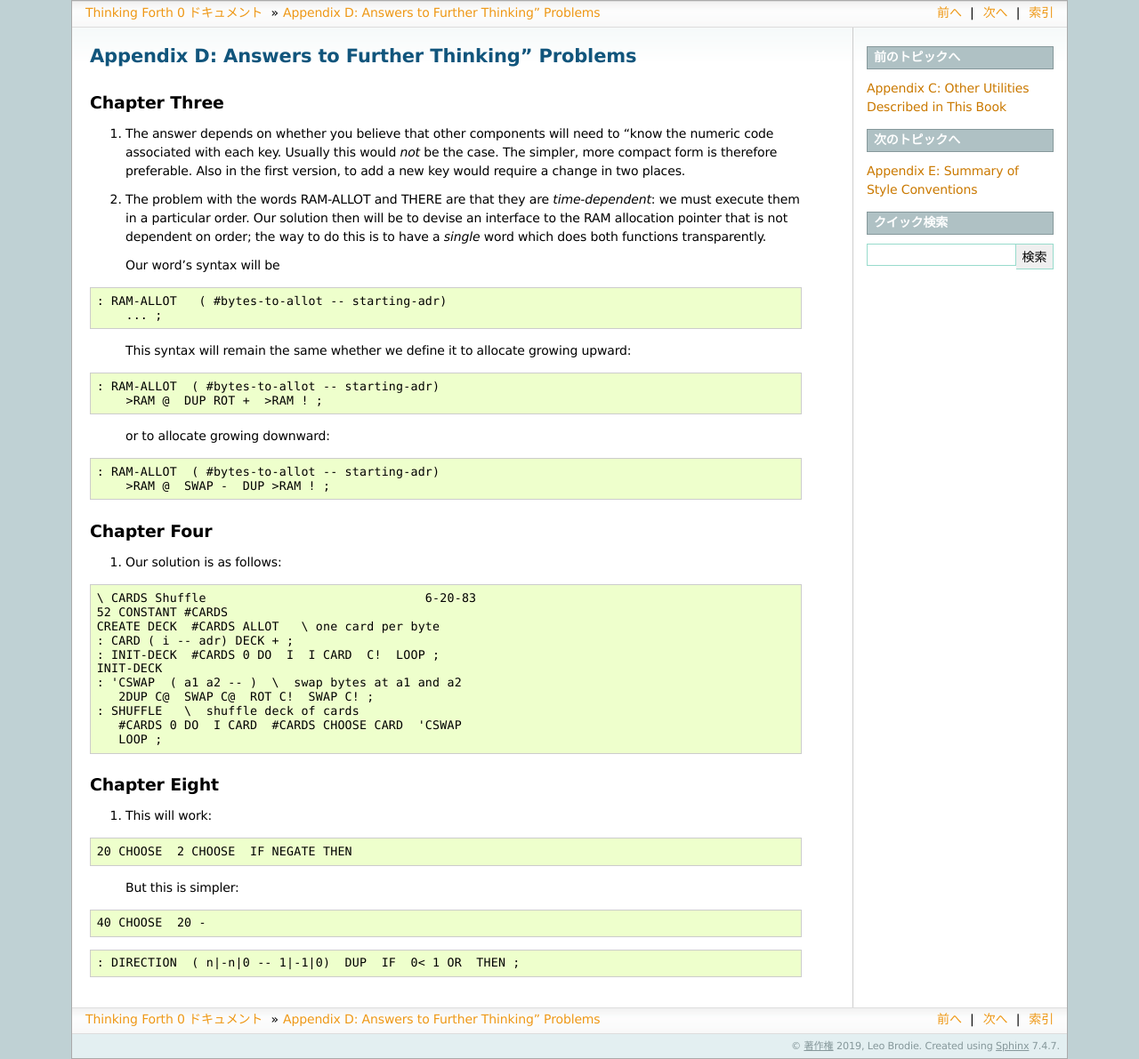
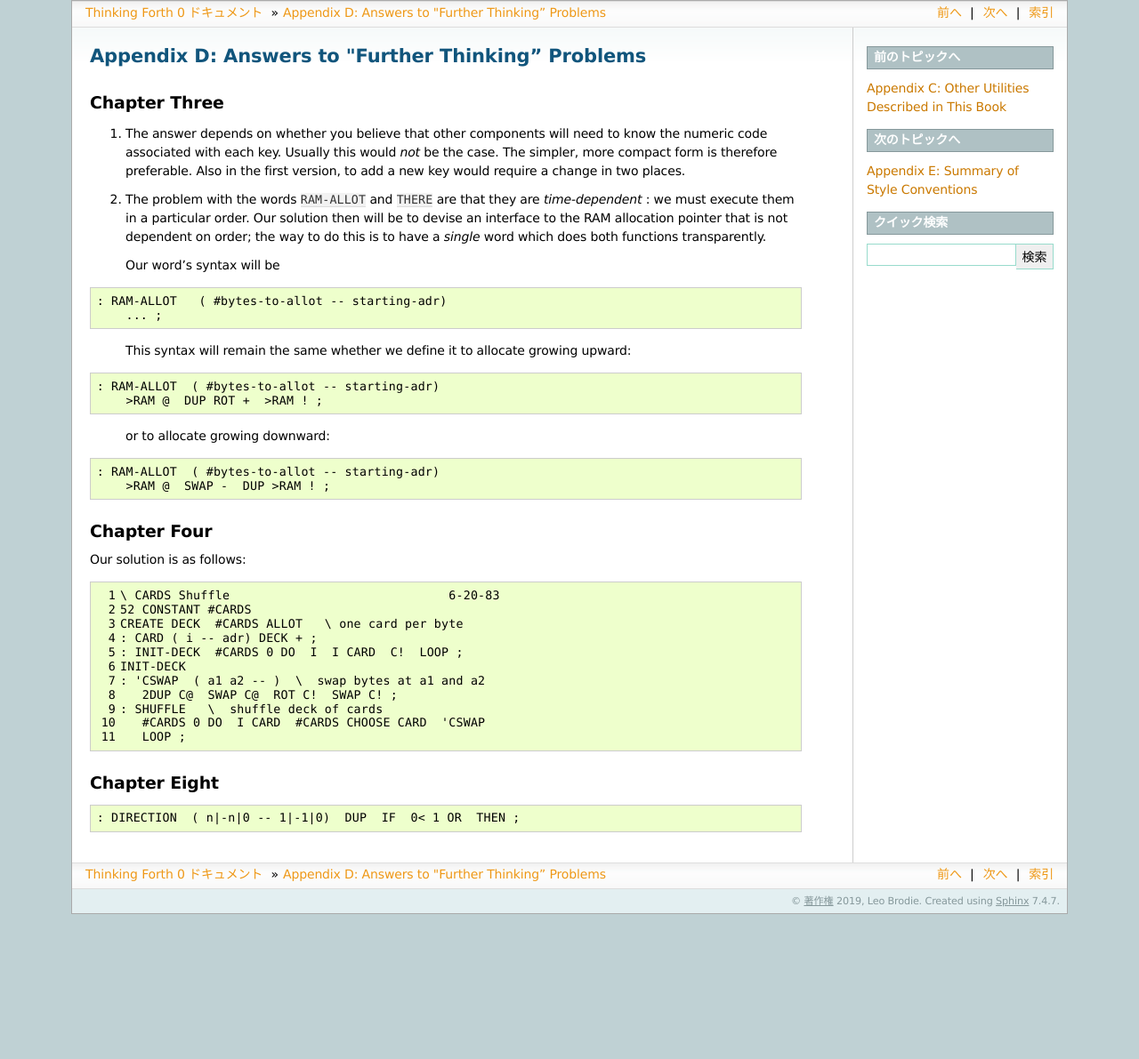
Before and after one commit to kuma35/thinking-forth-jp, a Sphinx documentation site: the page built from sphinx/appendixd.rst, in a window 1280 px wide. Shown: the whole page at 89% size. Built offline with Sphinx 7.4.7, drawn with Linux system fonts in a browser that asks for light colours; after the commit the page ends 1028 px from its top, so only the background shows below that.

Commit message:
convert manually appendixd.rst
diff from original tex file and convert manually.

JP:appendixd.rst 手動変換作業

オリジナルのtexと比較しつつ手動変換にて対処。

```diff
--- a/sphinx/appendixd.rst
+++ b/sphinx/appendixd.rst
@@ -1,29 +1,24 @@
 
-
-
-*************************************************
-Appendix D: Answers to Further Thinking” Problems
-*************************************************
-
+**************************************************
+Appendix D: Answers to "Further Thinking” Problems
+**************************************************
 
 Chapter Three
 =============
 
-#. The answer depends on whether you believe that other components will
-   need to “know the numeric code associated with each key. Usually this
+1. The answer depends on whether you believe that other components will
+   need to know the numeric code associated with each key. Usually this
    would *not* be the case. The simpler, more compact form is therefore
    preferable. Also in the first version, to add a new key would require
    a change in two places.
 
-#. The problem with the words RAM-ALLOT and THERE are that they are
-   *time-dependent*: we must execute them in a particular order. Our
+2. The problem with the words ``RAM-ALLOT`` and ``THERE`` are that they are
+   *time-dependent* : we must execute them in a particular order. Our
    solution then will be to devise an interface to the RAM allocation
    pointer that is not dependent on order; the way to do this is to have
    a *single* word which does both functions transparently.
 
    Our word’s syntax will be
-
-   ::
 
 .. code-block:: none
 
@@ -32,11 +27,8 @@
 
 ..
 
-
    This syntax will remain the same whether we define it to allocate
    growing upward:
-
-   ::
 
 .. code-block:: none
 
@@ -45,27 +37,20 @@
 
 ..
 
-
    or to allocate growing downward:
-
-   ::
 
 .. code-block:: none
 
    : RAM-ALLOT  ( #bytes-to-allot -- starting-adr)
        >RAM @  SWAP -  DUP >RAM ! ;
 
-..
-
-
 Chapter Four
 ============
 
-#. Our solution is as follows:
-
-   ::
+Our solution is as follows:
 
 .. code-block:: none
+   :linenos:
 
    \ CARDS Shuffle                              6-20-83
    52 CONSTANT #CARDS
@@ -79,36 +64,9 @@
       #CARDS 0 DO  I CARD  #CARDS CHOOSE CARD  'CSWAP
       LOOP ;
 
-..
-
-
 Chapter Eight
 =============
-
-#. This will work:
-
-   ::
-
-.. code-block:: none
-
-   20 CHOOSE  2 CHOOSE  IF NEGATE THEN
-
-..
-
-
-   But this is simpler:
-
-   ::
-
-.. code-block:: none
-
-   40 CHOOSE  20 -
-
-..
-
 
 .. code-block:: none
 
    : DIRECTION  ( n|-n|0 -- 1|-1|0)  DUP  IF  0< 1 OR  THEN ;
-
-..
```
